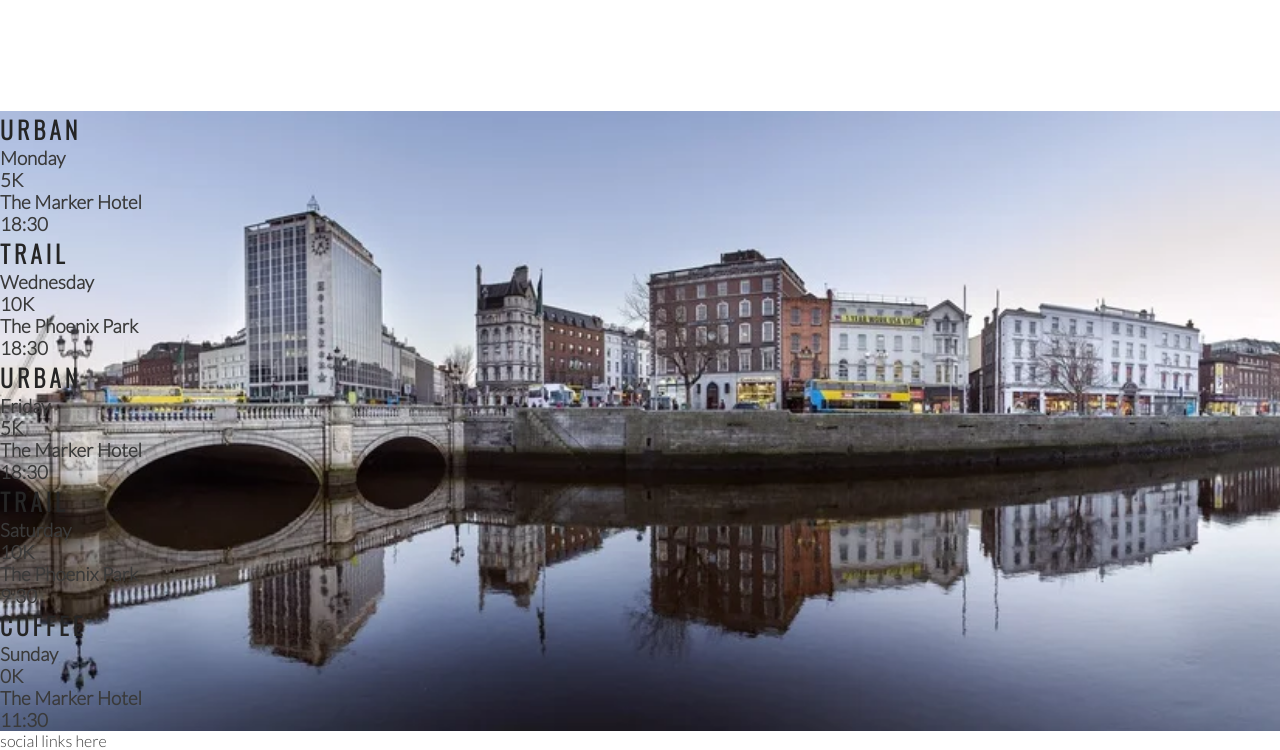
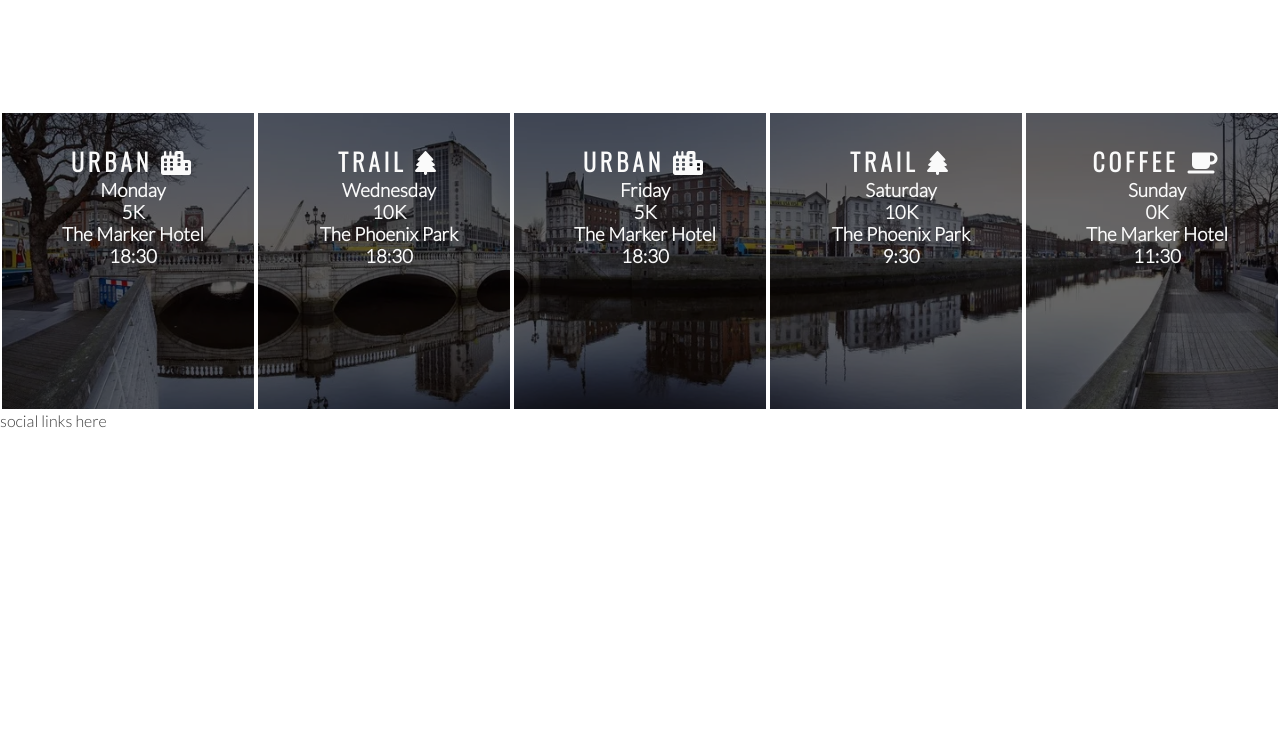
Before and after one commit to TennisDeveloper/love-running, a plain HTML site: page index.html in a window 1280 px wide. Shown: the part 1244-1994 px from the top of the page. After the commit the page ends 1674 px from the top, so only its background shows below. Drawn offline with nearby package versions, Linux system fonts and the light colour scheme.

Commit message:
stlye times panels and add icons

```diff
--- a/assets/css/style.css
+++ b/assets/css/style.css
@@ -187,3 +187,19 @@ hr {
     overflow: hidden;
 
 }
+
+#times div {
+    color: #fafafa;
+    background-color: rgba(0, 0, 0, .6);
+    width: 20%;
+    height: 300px;
+    float: left;
+    padding: 30px 0 0 10px;
+    text-align: center;
+    border: 2px solid white;
+    box-sizing: border-box;
+}
+
+#times h2 {
+    color:#fafafa;
+}
--- a/index.html
+++ b/index.html
@@ -82,7 +82,7 @@
 
     <section id="times">
         <div>
-            <h2>Urban</h2>
+            <h2>Urban <i class="fa-solid fa-city"></i></h2>
             <h3>Monday</h3>
             <h3>5K</h3>
             <h3>The Marker Hotel</h3>
@@ -90,7 +90,7 @@
         </div>
 
         <div>
-            <h2>Trail</h2>
+            <h2>Trail <i class="fa-solid fa-tree"></i></h2>
             <h3>Wednesday</h3>
             <h3>10K</h3>
             <h3>The Phoenix Park</h3>
@@ -99,7 +99,7 @@
 
 
         <div>
-            <h2>Urban</h2>
+            <h2>Urban <i class="fa-solid fa-city"></i></h2>
             <h3>Friday</h3>
             <h3>5K</h3>
             <h3>The Marker Hotel</h3>
@@ -108,7 +108,7 @@
 
 
         <div>
-            <h2>Trail</h2>
+            <h2>Trail <i class="fa-solid fa-tree"></i></h2>
             <h3>Saturday</h3>
             <h3>10K</h3>
             <h3>The Phoenix Park</h3>
@@ -117,7 +117,7 @@
 
 
         <div>
-            <h2>Coffee</h2>
+            <h2>Coffee <i class="fa-solid fa-mug-saucer"></i></h2>
             <h3>Sunday</h3>
             <h3>0K</h3>
             <h3>The Marker Hotel</h3>
```
